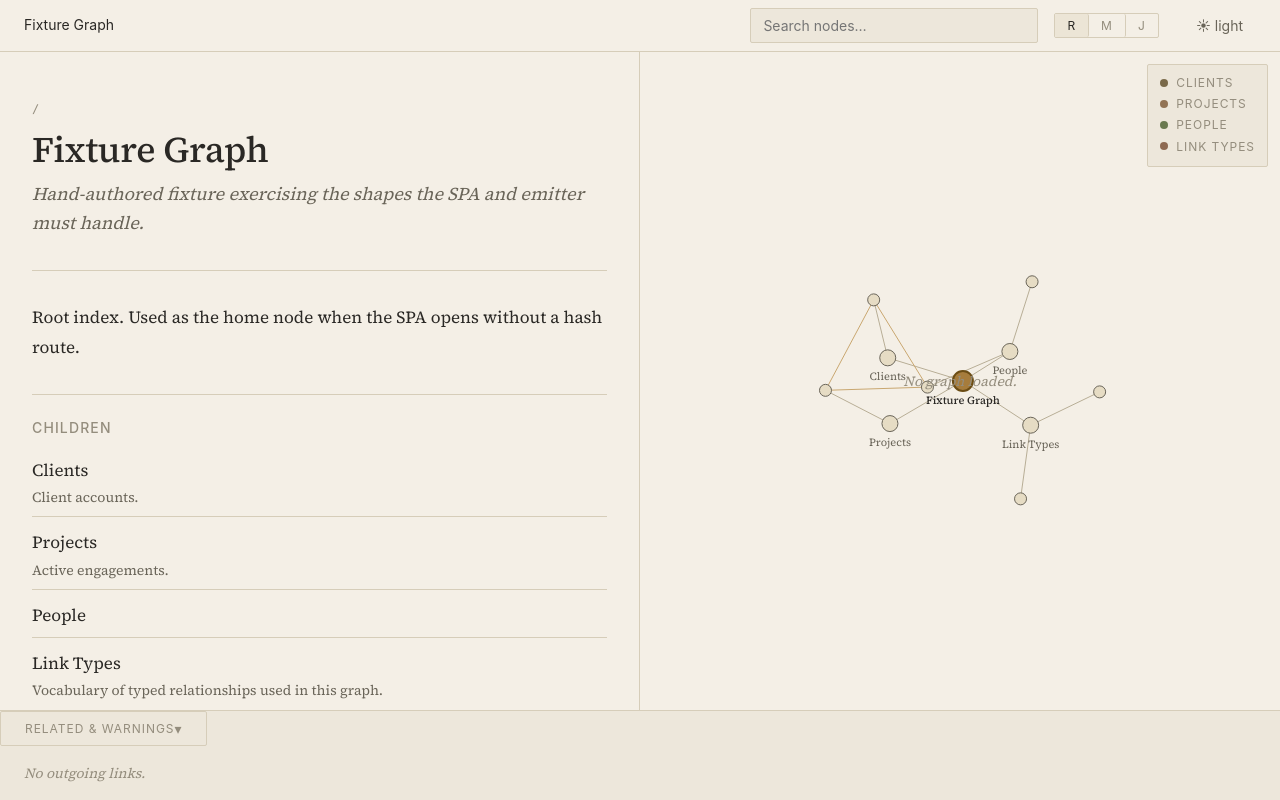
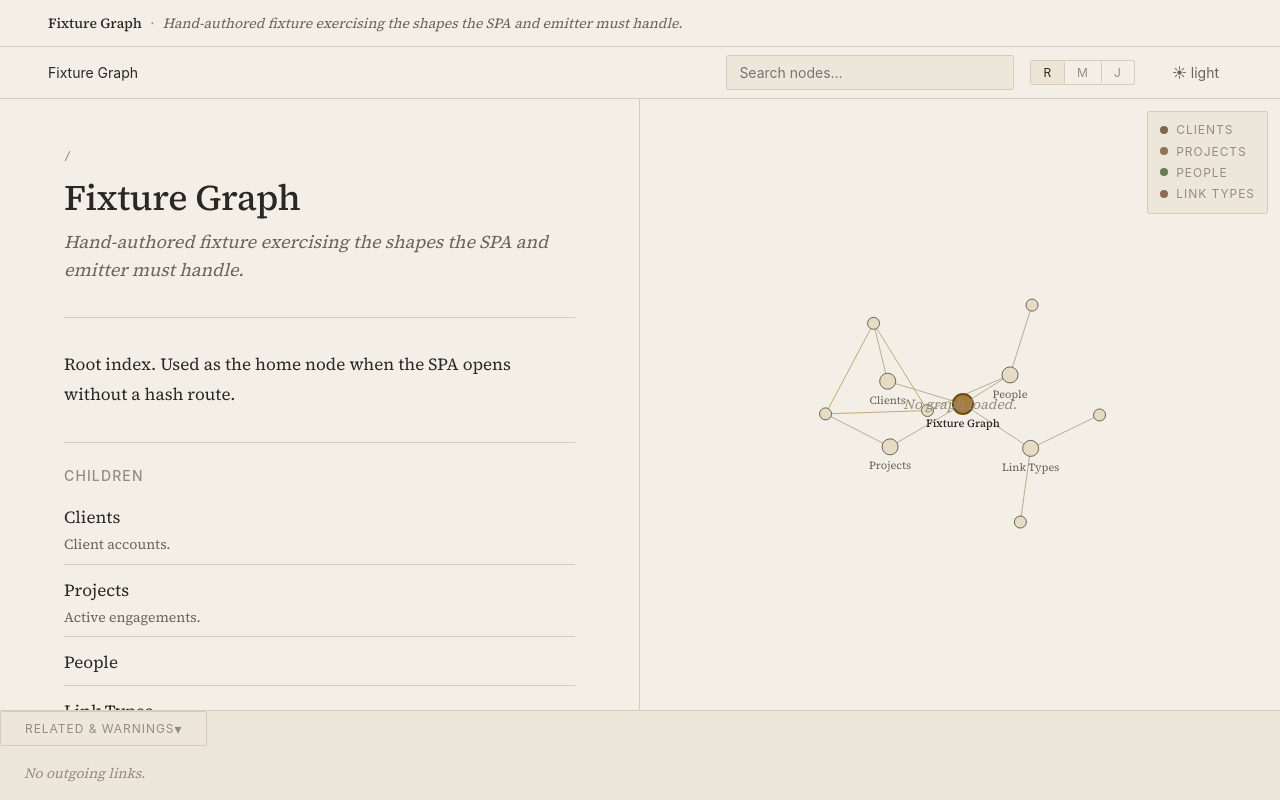
Before and after one commit to trevorfox/spandrel, a website built with Vite: page src/web/app/index.html in a window 1280 px wide. Built offline with nearby package versions, Linux system fonts and the light colour scheme; no server answers; files whose address does not match are found by name.

Commit message:
Viewer: site-banner masthead, no prerender duplication, live canonical
Three related fixes to how the viewer presents itself, plus a canonical
link strategy for SPA navigation.

The prerender HTML included `#prerender-content` with the full baked
body, and the SPA rendered a second copy below it in `#app`. Readers saw
each page twice (big H1 + full body, then the SPA's rendered version
below). The prerender now lives inside the same content slot the SPA
uses, and `main.ts` removes it on mount — crawlers and no-JS users still
see real content, JS users see only the SPA.

Adds a persistent site banner above the top bar showing the root node's
name and description as same-size text. Sitewide masthead, not a hero
title; no H1 treatment. The root page drops its own page-title H1 since
the banner already names the site — avoids the "Spandrel / Spandrel"
stutter. Non-root pages keep their page H1 as before.

Widens the content-pane horizontal padding from `--s-6` to `--s-8`, and
bumps the top-bar/site-banner horizontal padding from `--s-5` to `--s-7`
so reading surfaces don't hug the viewport edge.

SPA canonical strategy: the initial HTML ships with correct
`<link rel=canonical>`, `<title>`, and `<meta description>` per page
from the prerender. `lib/meta.ts` keeps them in sync on hash-route
navigation so JS-executing crawlers and "Copy Link" browser actions
always see the real canonical URL — resolved via `document.baseURI`
so the same code works in dev (`base=/`) and in a project-pages deploy.

```diff
--- /dev/null
+++ b/src/web/app/components/site-banner.ts
@@ -0,0 +1,54 @@
+/**
+ * Persistent site-wide banner shown above the top bar. Renders the root
+ * node's name and description as same-size text — think journal masthead,
+ * not hero title. Stays visible across all routes so readers always know
+ * what graph they're in.
+ */
+
+import { graph$ } from "../state.js";
+
+function escapeHtml(s: string): string {
+  return String(s).replace(/[&<>"']/g, (c) => {
+    switch (c) {
+      case "&":
+        return "&amp;";
+      case "<":
+        return "&lt;";
+      case ">":
+        return "&gt;";
+      case '"':
+        return "&quot;";
+      case "'":
+        return "&#39;";
+      default:
+        return c;
+    }
+  });
+}
+
+export function mountSiteBanner(el: HTMLElement): void {
+  function render(): void {
+    const g = graph$.get();
+    if (!g) {
+      el.innerHTML = "";
+      return;
+    }
+    const root = g.nodes.find((n) => n.path === "/");
+    if (!root || (!root.name && !root.description)) {
+      el.innerHTML = "";
+      return;
+    }
+    const parts: string[] = [];
+    if (root.name) {
+      parts.push(`<span class="site-banner-name">${escapeHtml(root.name)}</span>`);
+    }
+    if (root.description) {
+      if (parts.length) parts.push(`<span class="site-banner-sep" aria-hidden="true">·</span>`);
+      parts.push(`<span class="site-banner-tagline">${escapeHtml(root.description)}</span>`);
+    }
+    el.innerHTML = `<a class="site-banner-inner" href="#/">${parts.join("")}</a>`;
+  }
+
+  graph$.subscribe(render);
+  render();
+}
--- a/src/web/app/index.html
+++ b/src/web/app/index.html
@@ -5,6 +5,8 @@
     <base href="/" />
     <meta name="viewport" content="width=device-width, initial-scale=1" />
     <title>Spandrel</title>
+    <meta id="meta-description" name="description" content="" />
+    <link id="canonical" rel="canonical" href="" />
     <link rel="preconnect" href="https://fonts.googleapis.com" />
     <link rel="preconnect" href="https://fonts.gstatic.com" crossorigin />
     <link
@@ -35,6 +37,7 @@
   </head>
   <body>
     <div id="app">
+      <header id="site-banner" class="site-banner" aria-label="Site"></header>
       <header id="top-bar" class="top-bar" aria-label="Navigation"></header>
       <main id="layout" class="layout">
         <section id="content" class="content" aria-label="Node content"></section>
--- /dev/null
+++ b/src/web/app/lib/meta.ts
@@ -0,0 +1,63 @@
+/**
+ * Dynamic document-level metadata updates for SPA navigation.
+ *
+ * The prerendered HTML ships with correct `<title>`, `<meta description>`,
+ * and `<link rel=canonical>` for the URL the crawler first fetched. When the
+ * SPA navigates client-side (hash routing) we need to keep those in sync —
+ * otherwise JS-executing crawlers and social-share scrapers see stale values,
+ * and users who "Copy Link" from the browser address bar get the wrong
+ * canonical.
+ *
+ * Canonical URLs always point to the real HTTP URL of the prerendered page
+ * (`<base>/<path>/`), never to the hash URL. We resolve against
+ * `document.baseURI` so the same code works in dev (base=`/`) and in a
+ * project-pages deploy (base=`/spandrel/`).
+ */
+
+import type { SpandrelNode } from "../../types.js";
+
+function canonicalHref(nodePath: string): string {
+  const rel = nodePath === "/" ? "" : nodePath.replace(/^\/+/, "") + "/";
+  try {
+    return new URL(rel, document.baseURI).href;
+  } catch {
+    return rel;
+  }
+}
+
+function ensureLink(id: string, rel: string): HTMLLinkElement {
+  let el = document.getElementById(id) as HTMLLinkElement | null;
+  if (!el) {
+    el = document.createElement("link");
+    el.id = id;
+    el.rel = rel;
+    document.head.appendChild(el);
+  }
+  return el;
+}
+
+function ensureMeta(name: string, id: string): HTMLMetaElement {
+  let el = document.getElementById(id) as HTMLMetaElement | null;
+  if (!el) {
+    el = document.createElement("meta");
+    el.id = id;
+    el.name = name;
+    document.head.appendChild(el);
+  }
+  return el;
+}
+
+export function updateMeta(node: SpandrelNode, siteName: string): void {
+  const title =
+    node.path === "/" || !siteName || node.name === siteName
+      ? node.name || siteName || "Spandrel"
+      : `${node.name} — ${siteName}`;
+  if (document.title !== title) document.title = title;
+
+  const desc = ensureMeta("description", "meta-description");
+  if (desc.content !== node.description) desc.content = node.description || "";
+
+  const canonical = ensureLink("canonical", "canonical");
+  const href = canonicalHref(node.path);
+  if (canonical.href !== href) canonical.href = href;
+}
--- a/src/web/app/main.ts
+++ b/src/web/app/main.ts
@@ -6,7 +6,9 @@ import { mountTopBar } from "./components/top-bar.js";
 import { mountContent } from "./components/content.js";
 import { mountGraphViz } from "./components/graph-viz.js";
 import { mountDrawer } from "./components/drawer.js";
+import { mountSiteBanner } from "./components/site-banner.js";
 import { startSse } from "./lib/sse.js";
+import { updateMeta } from "./lib/meta.js";
 
 function syncRouteFromHash(): void {
   const { path, format } = parseHash(window.location.hash);
@@ -60,15 +62,24 @@ function escapeHtml(s: string): string {
 }
 
 function init(): void {
+  const siteBanner = document.getElementById("site-banner") as HTMLElement;
   const topBar = document.getElementById("top-bar") as HTMLElement;
   const content = document.getElementById("content") as HTMLElement;
   const graphPane = document.getElementById("graph-pane") as HTMLElement;
   const drawer = document.getElementById("drawer") as HTMLElement;
 
-  if (!topBar || !content || !graphPane || !drawer) {
+  if (!siteBanner || !topBar || !content || !graphPane || !drawer) {
     throw new Error("App layout elements missing from index.html");
   }
 
+  // Remove the prerendered content block now that the SPA is taking over.
+  // The prerender exists only for crawlers and no-JS users; once we're
+  // mounted, keeping it around would visually duplicate every node body
+  // above the SPA's own render. The SEO value is already captured in the
+  // initial HTML the server sent.
+  document.getElementById("prerender-content")?.remove();
+
+  mountSiteBanner(siteBanner);
   mountTopBar(topBar);
   mountContent(content);
   mountGraphViz(graphPane);
@@ -82,6 +93,21 @@ function init(): void {
   // Route.
   syncRouteFromHash();
   window.addEventListener("hashchange", syncRouteFromHash);
+
+  // Keep <title>, <meta description>, and <link rel=canonical> in sync with
+  // whichever node we're viewing. Canonical resolves against document.baseURI
+  // so it always points at the real HTTP URL, never the hash form.
+  function syncMeta(): void {
+    const g = graph$.get();
+    const path = currentPath$.get();
+    if (!g) return;
+    const node = g.nodes.find((n) => n.path === path);
+    if (!node) return;
+    const root = g.nodes.find((n) => n.path === "/");
+    updateMeta(node, root?.name ?? "");
+  }
+  graph$.subscribe(syncMeta);
+  currentPath$.subscribe(syncMeta);
 
   // Initial data.
   void loadGraph();
--- a/src/web/app/styles/base.css
+++ b/src/web/app/styles/base.css
@@ -161,9 +161,22 @@ textarea:focus {
  */
 #app {
   display: grid;
-  grid-template-rows: var(--top-bar-h) 1fr auto;
+  grid-template-rows: auto var(--top-bar-h) 1fr auto;
   height: 100vh;
   min-height: 0;
+}
+
+.site-banner {
+  border-bottom: var(--rule) solid var(--rule-color);
+  background: var(--bg);
+  padding: var(--s-3) var(--s-7);
+  font-size: var(--fs-sm);
+  line-height: var(--lh-normal);
+  color: var(--fg-muted);
+}
+
+.site-banner:empty {
+  display: none;
 }
 
 .top-bar {
@@ -171,7 +184,7 @@ textarea:focus {
   background: var(--bg);
   display: flex;
   align-items: center;
-  padding: 0 var(--s-5);
+  padding: 0 var(--s-7);
   gap: var(--s-4);
   z-index: 10;
 }
@@ -185,7 +198,7 @@ textarea:focus {
 
 .content {
   overflow-y: auto;
-  padding: var(--s-7) var(--s-6);
+  padding: var(--s-7) var(--s-8);
   border-right: var(--rule) solid var(--rule-color);
 }
 
--- a/src/web/app/styles/components.css
+++ b/src/web/app/styles/components.css
@@ -151,6 +151,43 @@
 .top-bar .format-toggle button[aria-pressed="true"] {
   color: var(--fg);
   background: var(--bg-sunken);
+}
+
+/* =========================================================================
+ * site-banner — sitewide masthead above the top bar.
+ * Same-size text, no H1 treatment. Journal header, not hero title.
+ * ========================================================================= */
+
+.site-banner-inner {
+  display: inline-flex;
+  align-items: baseline;
+  gap: 0.6em;
+  max-width: 100%;
+  color: inherit;
+  border-bottom: 0;
+  text-decoration: none;
+}
+
+.site-banner-inner:hover {
+  color: var(--fg);
+}
+
+.site-banner-name {
+  font-family: var(--font-serif);
+  color: var(--fg);
+  font-weight: 500;
+  white-space: nowrap;
+}
+
+.site-banner-sep {
+  color: var(--fg-subtle);
+}
+
+.site-banner-tagline {
+  font-family: var(--font-serif);
+  color: var(--fg-muted);
+  font-style: italic;
+  /* Same size as name — no H1/tagline hierarchy. */
 }
 
 /* =========================================================================
```
Also changed, not shown: src/compiler/prerender.ts (+37 -8 lines), test/e2e-publish.test.ts (+15 -8 lines), test/prerender.test.ts (+5 -3 lines).
